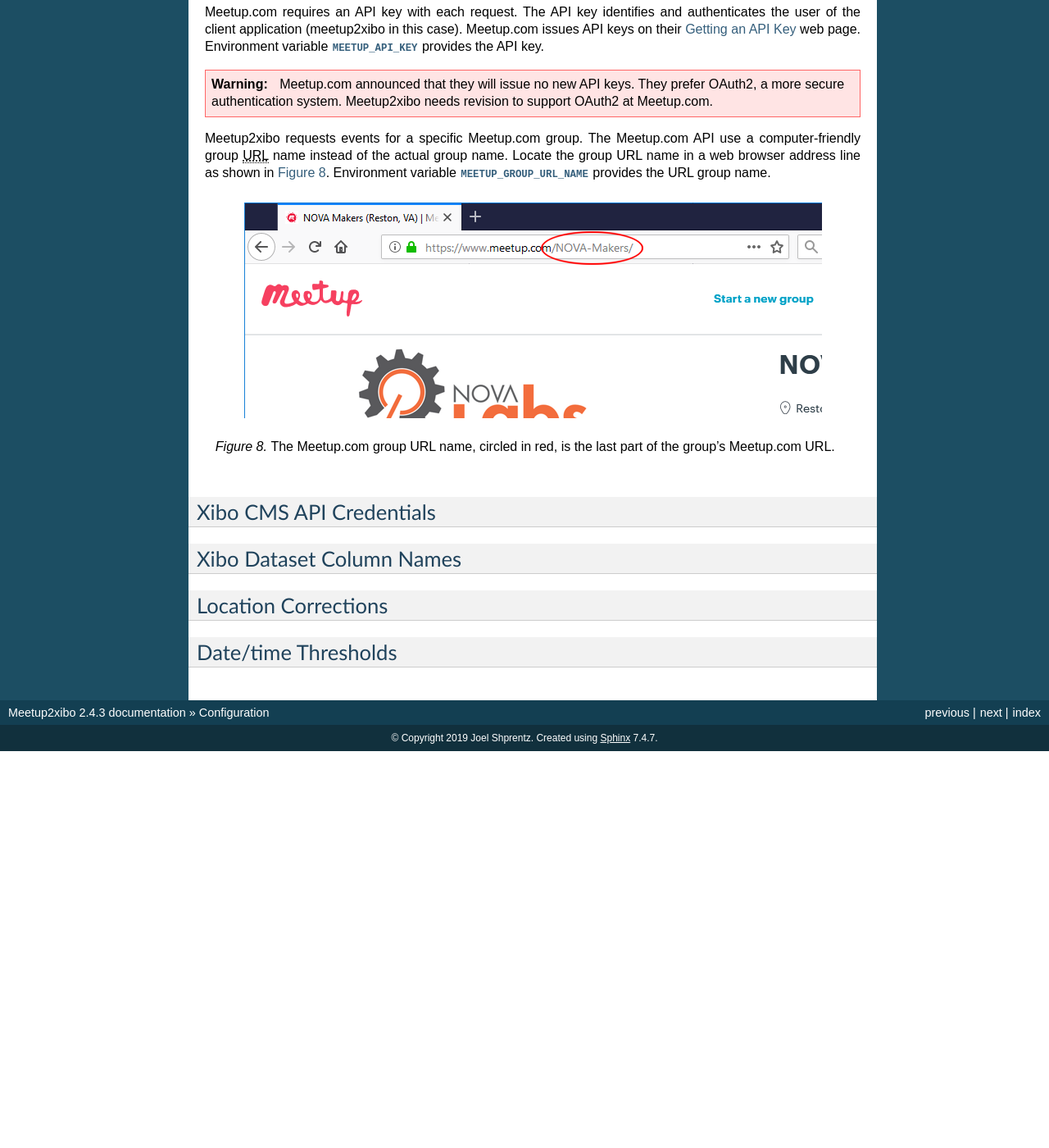
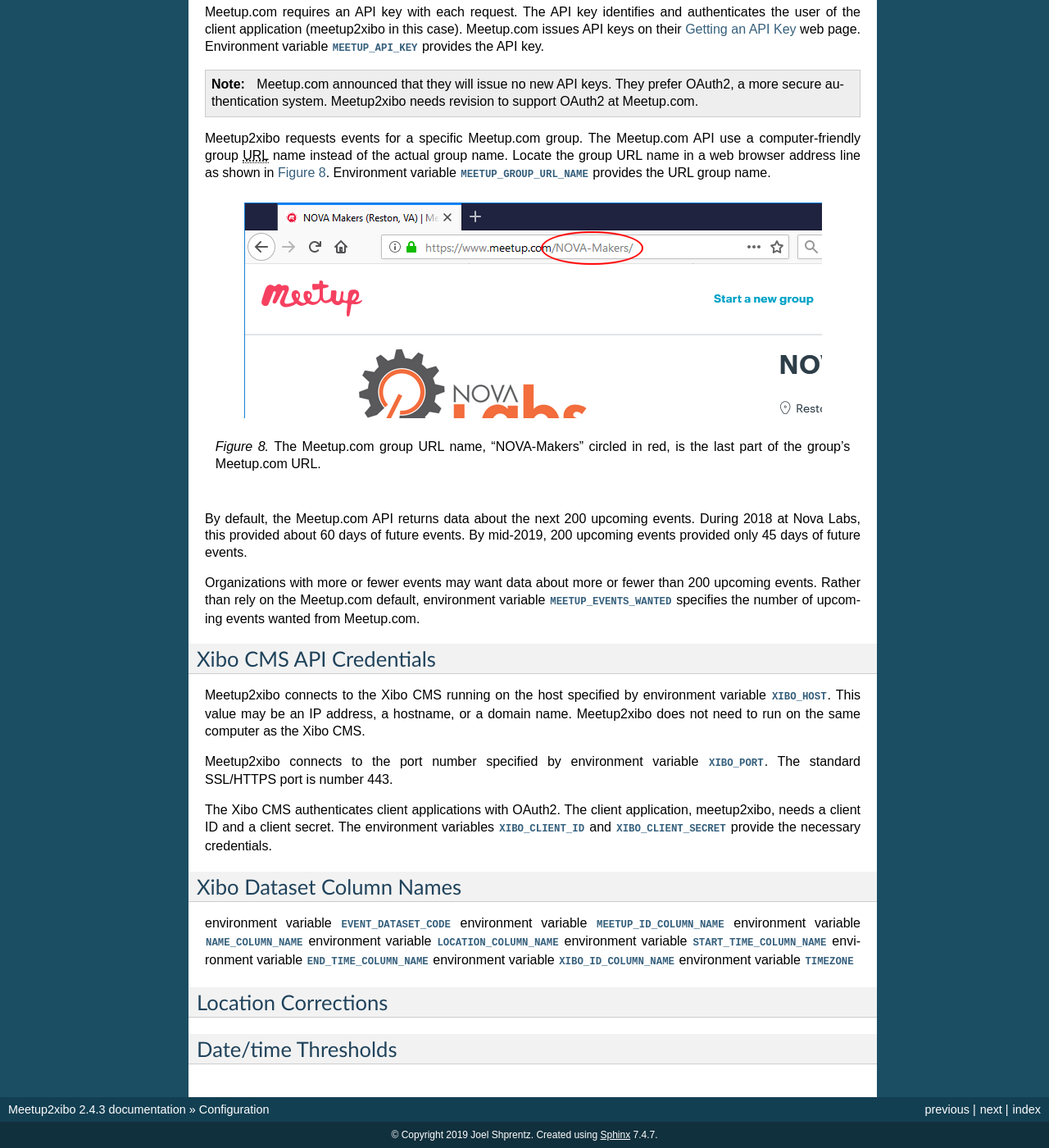
Before and after one commit to jshprentz/meetup2xibo, a Sphinx documentation site: the page built from docs/user-manual/configuration.rst, in a window 1280 px wide and 1400 px high, scrolled down 522 px. Shown: the whole window at 82% size. Built offline with Sphinx 7.4.7, drawn with Linux system fonts in a browser that asks for light colours; before the commit the page ends 1438 px from its top, so only the background shows below that.

Commit message:
Continue documenting configuration.

```diff
--- a/docs/user-manual/configuration.rst
+++ b/docs/user-manual/configuration.rst
@@ -38,7 +38,7 @@
 Meetup.com issues API keys on their `Getting an API Key`_ web page.
 Environment variable :envvar:`MEETUP_API_KEY` provides the API key.
 
-.. warning::
+.. note::
 
    Meetup.com announced that they will issue no new API keys.
    They prefer OAuth2, a more secure authentication system.
@@ -52,20 +52,53 @@
 Environment variable :envvar:`MEETUP_GROUP_URL_NAME` provides the URL group
 name.
 
-
 .. figure:: /images/screenshots/meetup-url-name.png
    :alt: Screenshot of a web browser address line with the Meetup.com URL group
          name circled within the URL
    :name: meetup-url-name
+   :align: center
 
-   The Meetup.com group URL name, circled in red, is the last part of the
-   group's Meetup.com URL.
+   The Meetup.com group URL name, "NOVA-Makers" circled in red, is the last
+   part of the group's Meetup.com URL.
+
+By default, the Meetup.com API returns data about the next 200 upcoming events.
+During 2018 at Nova Labs, this provided about 60 days of future events.
+By mid-2019, 200 upcoming events provided only 45 days of future events.
+
+Organizations with more or fewer events may want data about more or fewer than
+200 upcoming events.
+Rather than rely on the Meetup.com default, environment variable
+:envvar:`MEETUP_EVENTS_WANTED` specifies the number of upcoming events wanted
+from Meetup.com.
 
 Xibo CMS API Credentials
 ------------------------
 
+Meetup2xibo connects to the Xibo CMS running on the host specified by
+environment variable :envvar:`XIBO_HOST`.
+This value may be an IP address, a hostname, or a domain name.
+Meetup2xibo does not need to run on the same computer as the Xibo CMS.
+
+Meetup2xibo connects to the port number specified by environment variable
+:envvar:`XIBO_PORT`.
+The standard SSL/HTTPS port is number 443.
+
+The Xibo CMS authenticates client applications with OAuth2.
+The client application, meetup2xibo, needs a client ID and a client secret.
+The environment variables :envvar:`XIBO_CLIENT_ID` and
+:envvar:`XIBO_CLIENT_SECRET` provide the necessary credentials.
+
 Xibo Dataset Column Names
 -------------------------
+
+environment variable :envvar:`EVENT_DATASET_CODE`
+environment variable :envvar:`MEETUP_ID_COLUMN_NAME`
+environment variable :envvar:`NAME_COLUMN_NAME`
+environment variable :envvar:`LOCATION_COLUMN_NAME`
+environment variable :envvar:`START_TIME_COLUMN_NAME`
+environment variable :envvar:`END_TIME_COLUMN_NAME`
+environment variable :envvar:`XIBO_ID_COLUMN_NAME`
+environment variable :envvar:`TIMEZONE`
 
 Location Corrections
 --------------------
```
Also changed, not shown: 1 other file.
